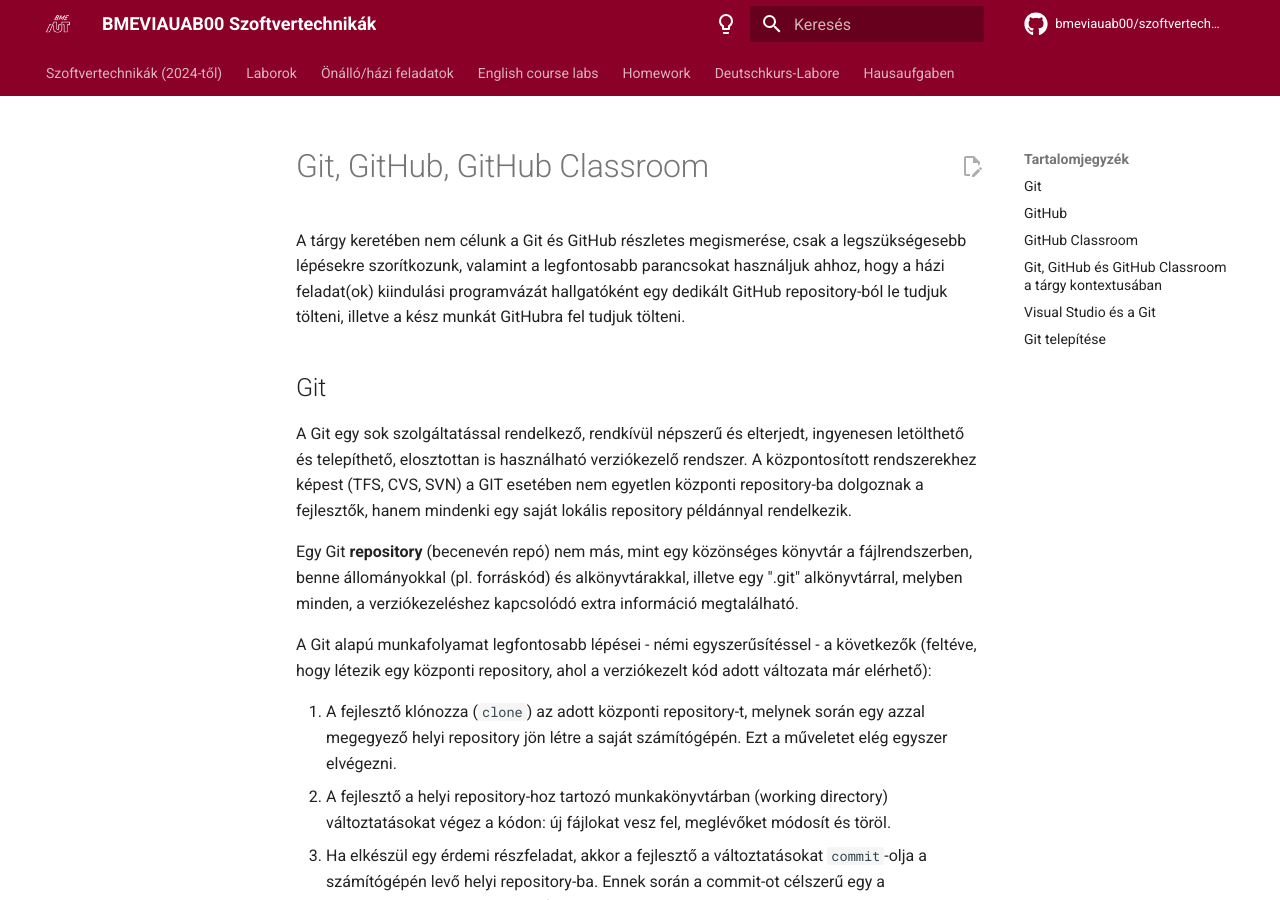
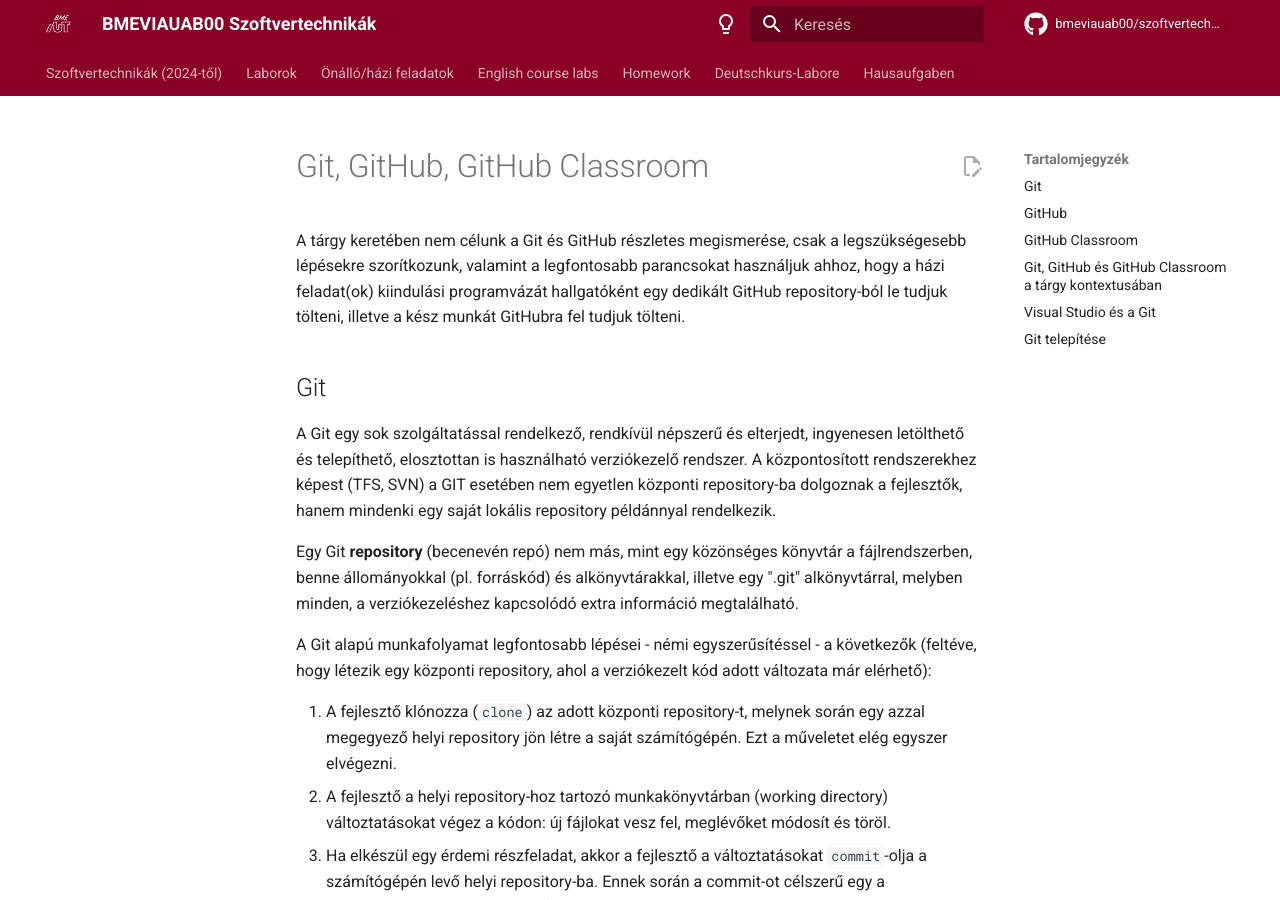
Before and after one commit to bmeviauab00/szoftvertechnikak, an MkDocs documentation site: the page built from docs/hazi/git-github-github-classroom/index.md, in a window 1280 px wide and 900 px high. Built offline with MkDocs 1.6.1 and Material for MkDocs 9.7.7, drawn with Linux system fonts in a browser that asks for light colours; comment, search, counter and statistics services are not loaded; the version menu is left out.

Commit message:
typo fix #87

```diff
--- a/docs/hazi/git-github-github-classroom/index.md
+++ b/docs/hazi/git-github-github-classroom/index.md
@@ -4,7 +4,7 @@
 
 ## Git
 
-A Git egy sok szolgáltatással rendelkező, rendkívül népszerű és elterjedt, ingyenesen letölthető és telepíthető, elosztottan is használható verziókezelő rendszer. A központosított rendszerekhez képest (TFS, CVS, SVN) a GIT esetében nem egyetlen központi repository-ba dolgoznak a fejlesztők, hanem mindenki egy saját lokális repository példánnyal rendelkezik.
+A Git egy sok szolgáltatással rendelkező, rendkívül népszerű és elterjedt, ingyenesen letölthető és telepíthető, elosztottan is használható verziókezelő rendszer. A központosított rendszerekhez képest (TFS, SVN) a GIT esetében nem egyetlen központi repository-ba dolgoznak a fejlesztők, hanem mindenki egy saját lokális repository példánnyal rendelkezik.
 
 Egy Git **repository** (becenevén repó) nem más, mint egy közönséges könyvtár a fájlrendszerben, benne állományokkal (pl. forráskód) és alkönyvtárakkal, illetve egy ".git" alkönyvtárral, melyben minden, a verziókezeléshez kapcsolódó extra információ megtalálható.
 
```
Also changed, not shown: docs/hazi/6-tervezesi-mintak/index.md (+1 -1 lines), docs/hazi/git-github-github-classroom/index_eng.md (+1 -1 lines).
